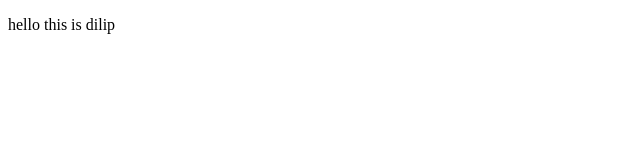
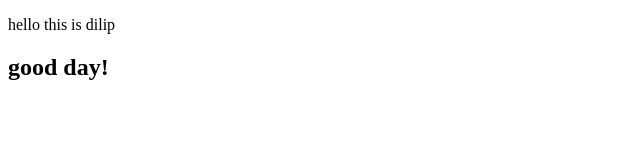
Before and after one commit to dilipsingh27/gitBasic, a plain HTML site: page index.html in a window 1280 px wide. Shown: the whole page, without its empty margins (0-640 px from the left). Drawn offline with Linux system fonts and the light colour scheme.

Commit message:
modified from branch1

```diff
--- a/index.html
+++ b/index.html
@@ -8,6 +8,6 @@
 </head>
 <body>
     <p>hello this is dilip</p>
-
+   <h2>good day!</h2>
 </body>
 </html>
```
